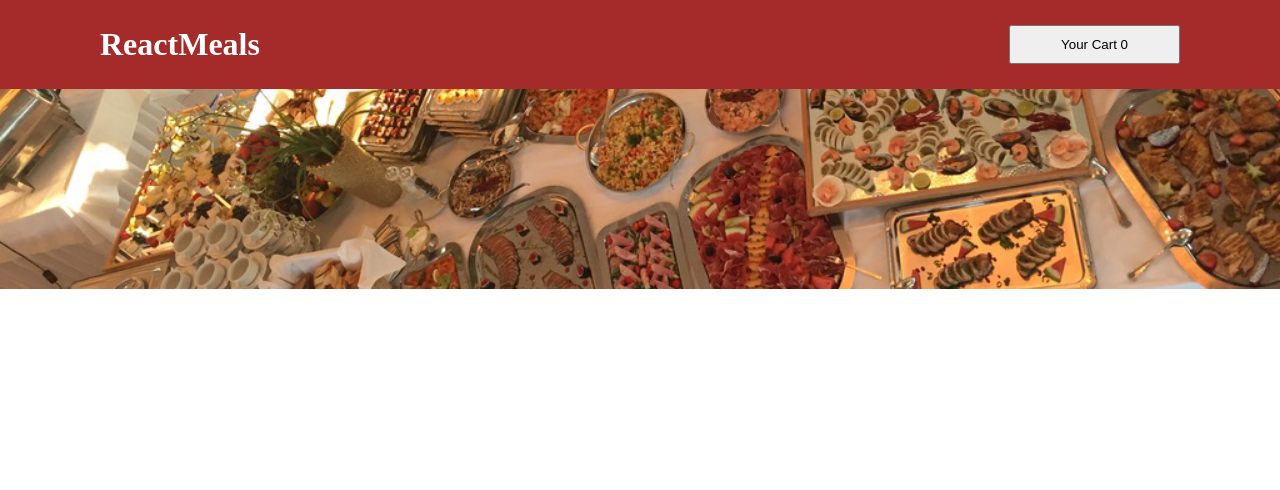
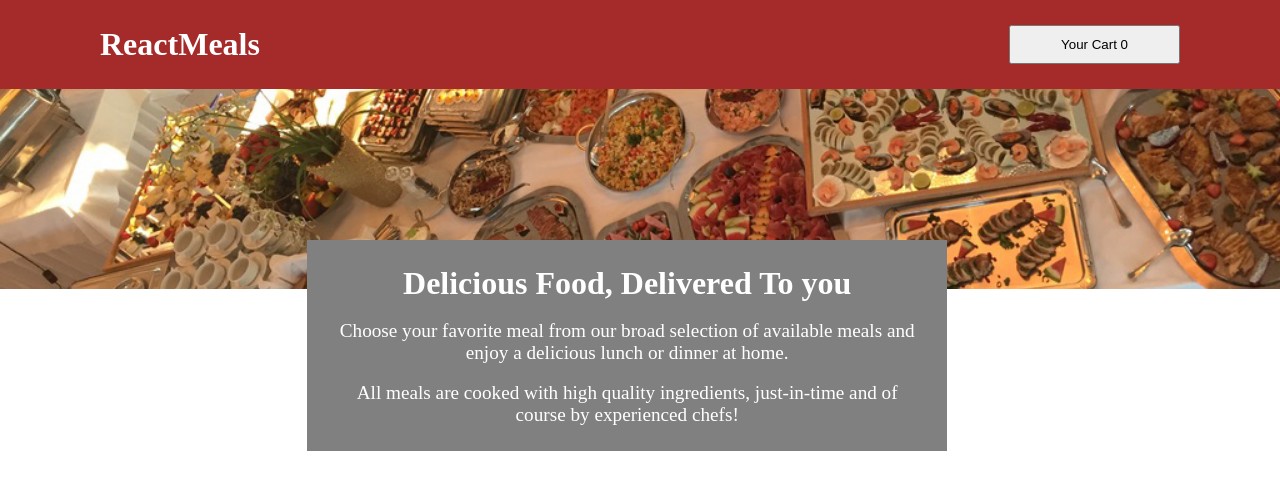
Before and after one commit to akverma2496/sharpener, a React (Vite) app in the folder react/restaurant-app/: page / in a window 1280 px wide. Shown: the top 490 px of the page. Built offline with nearby package versions, Linux system fonts and the light colour scheme.

Commit message:
summary-added

```diff
--- a/react/restaurant-app/src/components/Head.jsx
+++ b/react/restaurant-app/src/components/Head.jsx
@@ -9,6 +9,11 @@ const Head = () => {
         <button className={styles.button}>Your Cart {0}</button>
     </div>
     <img className={styles.image} src="../src/assets/meals.jpg" alt="meal" />
+    <div className={styles.float}>
+      <h1>Delicious Food, Delivered To you</h1><br />
+      <p>Choose your favorite meal from our broad selection of available meals and enjoy a delicious lunch or dinner at home.</p><br />
+      <p>All meals are cooked with high quality ingredients, just-in-time and of course by experienced chefs!</p>
+    </div>
     </>
   )
 }
--- a/react/restaurant-app/src/components/Head.module.css
+++ b/react/restaurant-app/src/components/Head.module.css
@@ -21,3 +21,19 @@
   height: 200px;
   object-fit: cover;
 }
+
+.float{
+    background-color: grey;
+    color: white;
+    text-align: center;
+    width: 50%;
+    margin: 0 auto;
+    padding: 25px;
+    position: fixed;
+    left: 24%;
+    top: 30%;
+}
+
+.float p{
+    font-size: 1.2rem;
+}
```
